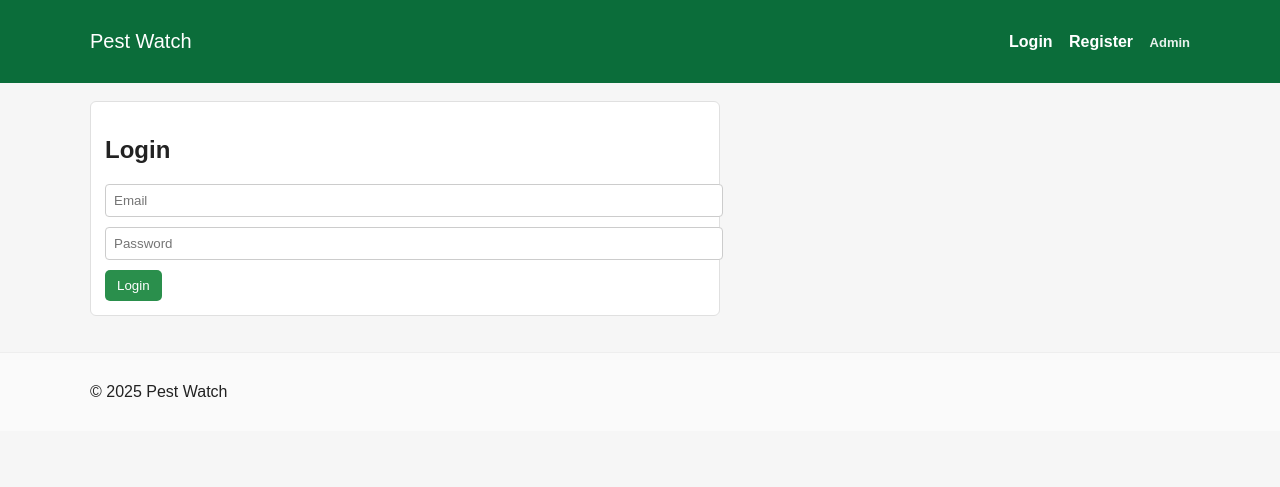
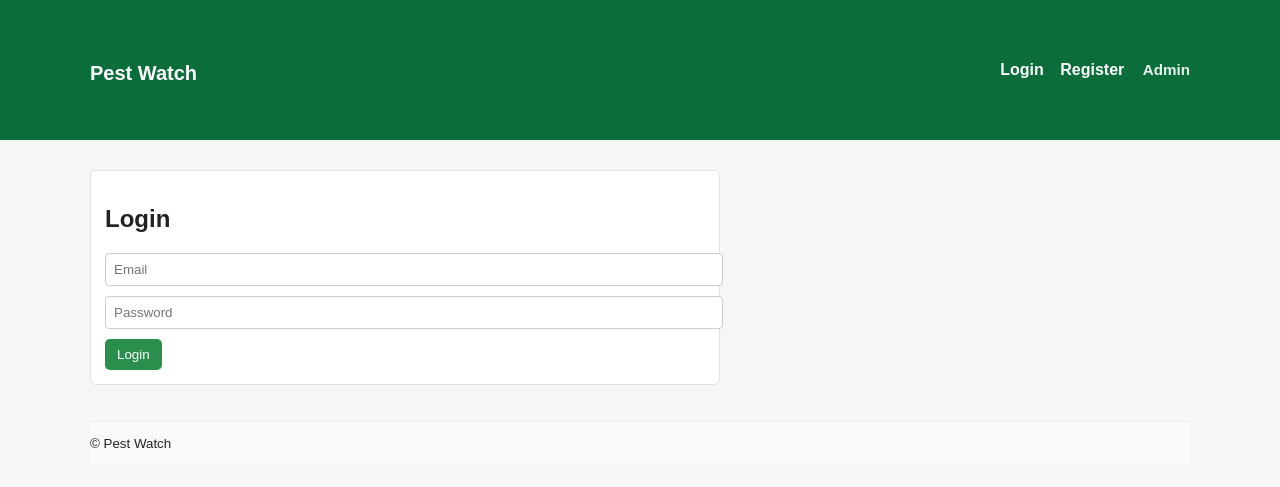
Before and after one commit to Roy-Kathurima/pestwatch, a Flask app: page /login in a window 1280 px wide. Shown: the top 487 px of the page. Run offline with Flask 3, Linux system fonts and the light colour scheme.

Commit message:
Update base.html

```diff
--- a/templates/base.html
+++ b/templates/base.html
@@ -4,46 +4,45 @@
   <meta charset="utf-8">
   <title>Pest Watch</title>
   <link rel="stylesheet" href="{{ url_for('static', filename='css/style.css') }}">
-  <script src="https://unpkg.com/leaflet@1.9.4/dist/leaflet.js"></script>
-  <link rel="stylesheet" href="https://unpkg.com/leaflet@1.9.4/dist/leaflet.css" />
+  <meta name="viewport" content="width=device-width,initial-scale=1">
+  <script src="https://unpkg.com/leaflet@1.9.3/dist/leaflet.js"></script>
+  <link rel="stylesheet" href="https://unpkg.com/leaflet@1.9.3/dist/leaflet.css"/>
 </head>
 <body>
   <header class="site-header">
     <div class="container">
-      <div class="brand"><a href="{{ url_for('index') }}">Pest Watch</a></div>
-      <nav class="top-nav" style="margin-left:auto">
+      <h1 class="brand"><a href="{{ url_for('index') }}">Pest Watch</a></h1>
+      <nav class="top-nav" style="margin-left:auto;">
         {% if session.get('user_id') %}
-          <a href="{{ url_for('dashboard') }}">Dashboard</a>
+          <a href="{{ url_for('user_dashboard') }}">Dashboard</a>
           <a href="{{ url_for('report') }}">Submit Report</a>
           <a href="{{ url_for('logout') }}">Logout</a>
         {% else %}
           <a href="{{ url_for('login') }}">Login</a>
           <a href="{{ url_for('register') }}">Register</a>
         {% endif %}
-        <!-- discreet admin link (if you want to hide, remove this) -->
-        <a style="margin-left:12px; font-size:13px; opacity:0.9;" href="{{ url_for('admin_login') }}">Admin</a>
+        <!-- admin login link small at bottom if you want it visible -->
+        <a href="{{ url_for('admin_login') }}" style="margin-left:14px; font-size:0.95em; opacity:0.9;">Admin</a>
       </nav>
     </div>
   </header>
 
-  <div class="container" style="padding-top:18px;">
-    {% with messages = get_flashed_messages() %}
-      {% if messages %}
-        <div class="flashes">
+  <main class="container" style="padding-top:18px;">
+    <div class="flashes">
+      {% with messages = get_flashed_messages() %}
+        {% if messages %}
           {% for m in messages %}
             <div class="flash">{{ m }}</div>
           {% endfor %}
-        </div>
-      {% endif %}
-    {% endwith %}
+        {% endif %}
+      {% endwith %}
+    </div>
 
     {% block content %}{% endblock %}
-  </div>
+  </main>
 
-  <footer class="site-footer">
-    <div class="container">
-      &copy; {{ (2025) }} Pest Watch
-    </div>
+  <footer class="site-footer container">
+    <small>© Pest Watch</small>
   </footer>
 </body>
 </html>
```
